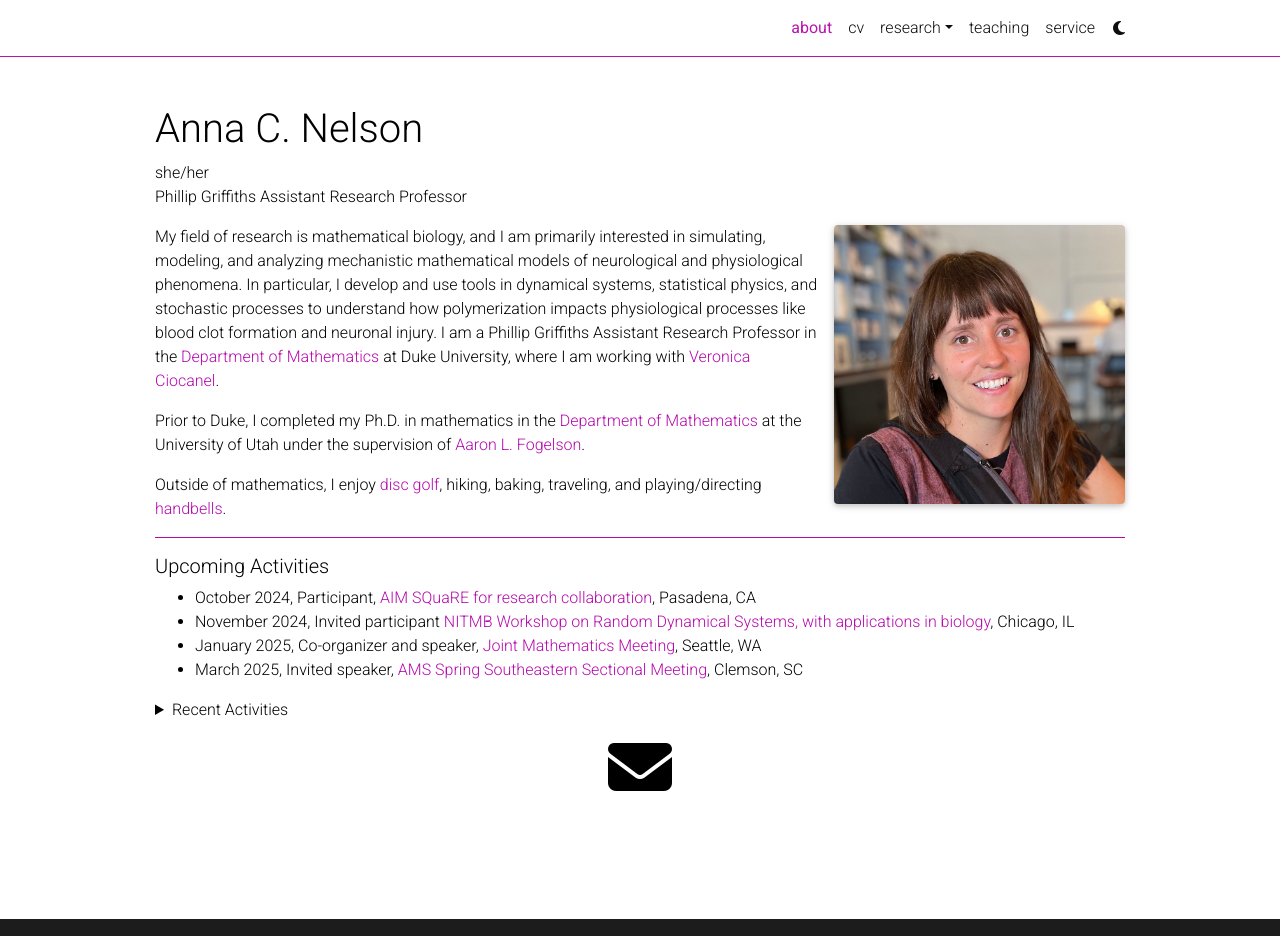
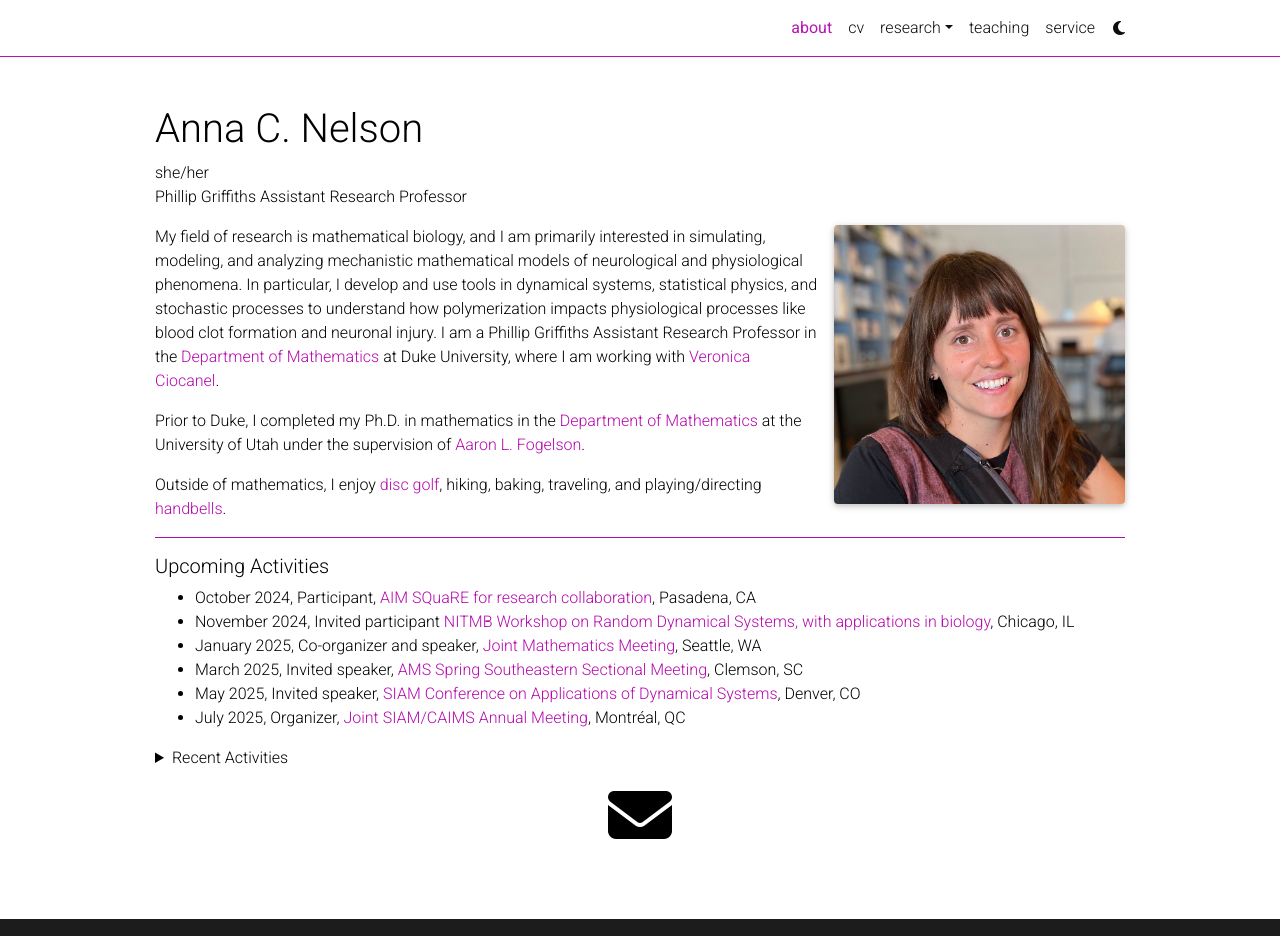
Before and after one commit to annacnelson/annacnelson.github.io, a Jekyll site: the page built from _pages/about.md, in a window 1280 px wide and 936 px high. Built offline with Jekyll 4.4.1, drawn with Linux system fonts in a browser that asks for light colours; full-size pictures stand in for the smaller copies a plugin makes; comment, search, counter and statistics services are not loaded; a style sheet for code colours, icons or effects is not loaded.

Commit message:
Update about.md

```diff
--- a/_pages/about.md
+++ b/_pages/about.md
@@ -28,6 +28,8 @@
 * November 2024, Invited participant [NITMB Workshop on Random Dynamical Systems, with applications in biology](https://www.nitmb.org/random-dynamical-systems), Chicago, IL
 * January 2025, Co-organizer and speaker, [Joint Mathematics Meeting](https://jointmathematicsmeetings.org/jmm), Seattle, WA
 * March 2025, Invited speaker, [AMS Spring Southeastern Sectional Meeting](https://www.ams.org/meetings/sectional/2324_program.html), Clemson, SC
+* May 2025, Invited speaker, [SIAM Conference on Applications of Dynamical Systems](https://www.siam.org/conferences-events/siam-conferences/ds25/), Denver, CO
+* July 2025, Organizer, [Joint SIAM/CAIMS Annual Meeting](https://www.siam.org/conferences-events/siam-conferences/an25/), Montréal, QC
 
 <details close>
 <summary>Recent Activities</summary>
```
